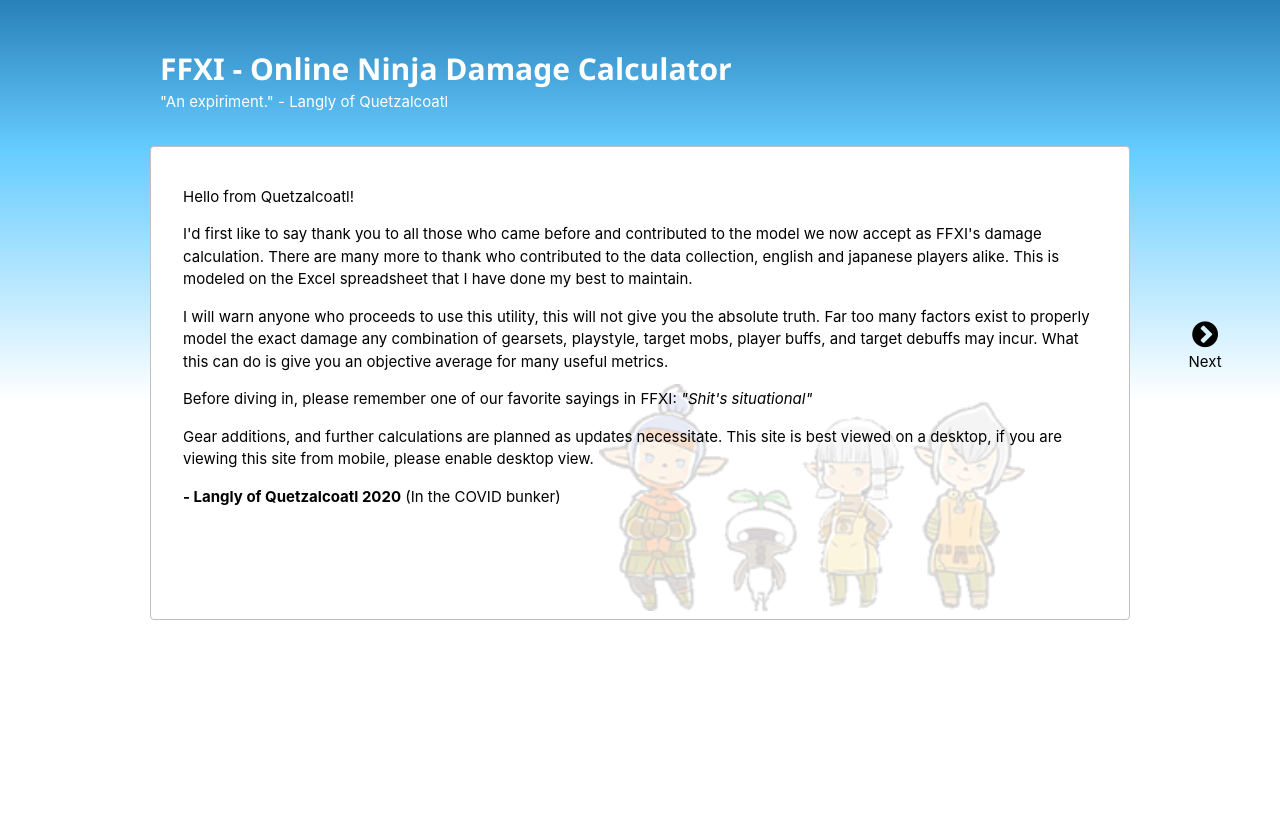
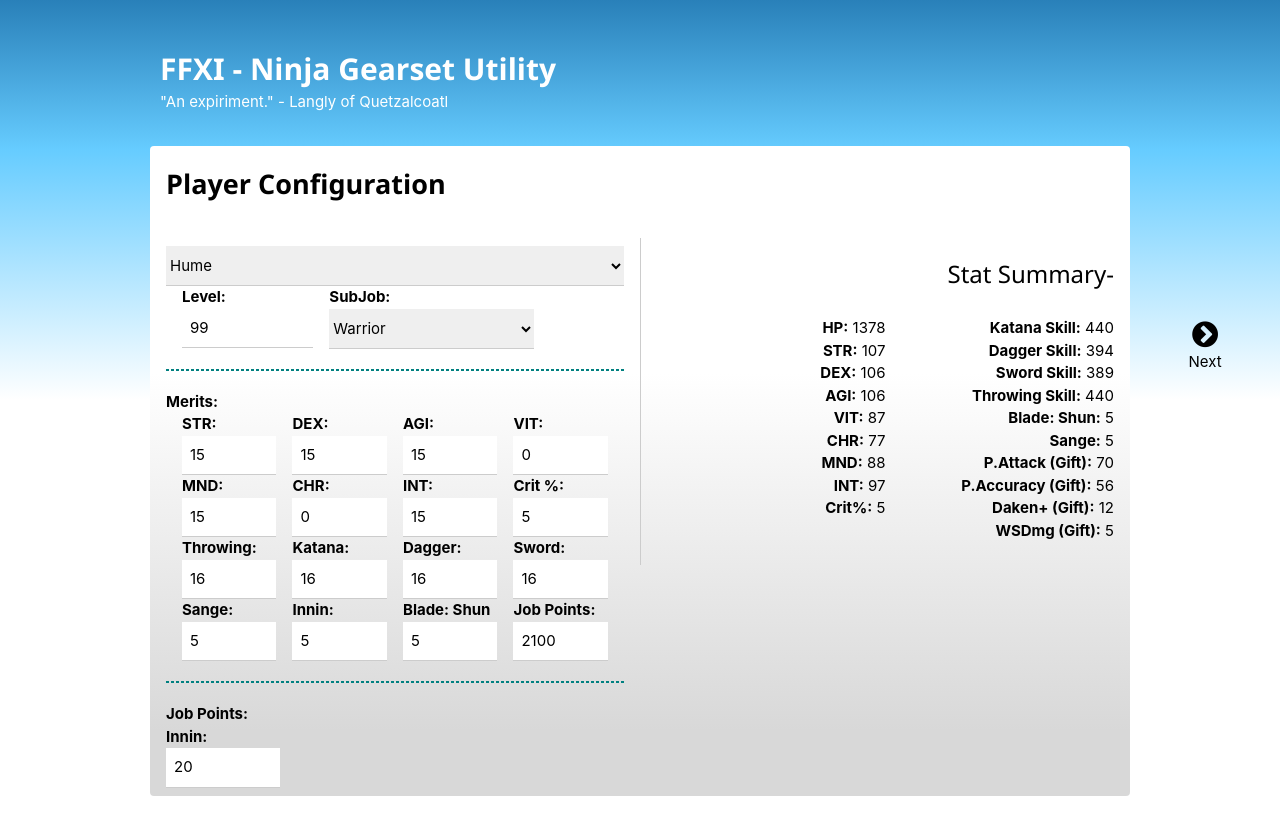
Before and after one commit to sethmccauley/nin-dmg, a React (Create React App) app: page / in a window 1280 px wide. Shown: the top 834 px of the page. Built offline with nearby package versions, Linux system fonts and the light colour scheme.

Commit message:
Design choices.

```diff
--- a/src/App.js
+++ b/src/App.js
@@ -114,17 +114,15 @@
     const { player, playStyle, gearsets, buffs, target, data } = this.state
     switch(step){
       case 1:
-        return <Home />
+        return <PlayerComp config={player} update={this.handleChange('player')} />
       case 2:
-        return <PlayerComp config={player} update={this.handleChange('player')} />
+        return <PlayStyleComp config={player} style={playStyle} buffs={buffs} createStyle={this.addPlayStyle} updateData={this.handleChange('playStyle')}/>
       case 3:
-        return <PlayStyleComp config={player} style={playStyle} buffs={buffs} createStyle={this.addPlayStyle} updateData={this.handleChange('playStyle')}/>
+        return <GearSetsComp config={gearsets} style={playStyle} />
       case 4:
-        return <GearSetsComp config={gearsets} style={playStyle} />
-      case 5:
         return <DataComp config={data} />
       default:
-        return <Home />
+        return <PlayerComp />
     }
   }
   render(){
@@ -135,7 +133,7 @@
     <div className="App">
       <header className="App-header">
         <div className="w3-content w3-section w3-threequarter" style={{minWidth: '600px'}}>
-          <h2 className="w3-left-align" style={{fontWeight: '600', marginTop: '30px', marginBottom: '0px'}}>FFXI - Online Ninja Damage Calculator</h2>
+          <h2 className="w3-left-align" style={{fontWeight: '600', marginTop: '30px', marginBottom: '0px'}}>FFXI - Ninja Gearset Utility</h2>
           <p className="w3-left-align w3-medium" style={{margin: '0px'}}>"An expiriment." - Langly of Quetzalcoatl</p>
         </div>
       </header>
--- a/src/components/playercomp.js
+++ b/src/components/playercomp.js
@@ -56,12 +56,12 @@
                                 <label><b>INT:</b> </label><input type='number' className='w3-input' max='15' min='0' id='intMerits' defaultValue={config.intMerits} onChange={(e) => update(e)}></input>
                             </div>
                             <div className='w3-quarter'>
-                                <label><b>Crit %:</b> </label><input type='number' className='w3-input' max='5' min='0' id='crit' defaultValue={config.crit} onChange={(e) => update(e)}></input>
+                                <label><b>Crit %:</b> </label><input type='number' className='w3-input' max='5' min='0' id='critMerits' defaultValue={config.critMerits} onChange={(e) => update(e)}></input>
                             </div>
                         </div>
                         <div className='w3-row-padding'>
                             <div className='w3-quarter'>
-                                <label><b>Throwing:</b> </label><input type='number' className='w3-input' max='16' min='0' defaultValue='16'></input>
+                                <label><b>Throwing:</b> </label><input type='number' className='w3-input' max='16' min='0' id='throwingSkillMerits' defaultValue={config.throwingSkillMerits} onChange={(e) => update(e)}></input>
                             </div>
                             <div className='w3-quarter'>
                                 <label><b>Katana:</b> </label><input type='number' className='w3-input' max='16' min='0' id='katanaSkillMerits' defaultValue={config.katanaSkillMerits} onChange={(e) => update(e)}></input>
@@ -75,21 +75,21 @@
                         </div>
                         <div className='w3-row-padding'>
                             <div className='w3-quarter'>
-                                <label><b>Sange:</b> </label><input type='number' className='w3-input' max='5' min='0' id='sangeMerits' defaultValue={config.sangeMerits} onChange={(e) => update(e)}></input>
+                                <label><b>Sange:</b> </label><input id='sangeMerits' type='number' className='w3-input' max='5' min='0' id='sangeMerits' defaultValue={config.sangeMerits} onChange={(e) => update(e)}></input>
                             </div>
                             <div className='w3-quarter'>
-                                <label><b>Innin:</b> </label><input type='number' className='w3-input' max='5' min='0' id='inninMerits' defaultValue={config.inninMerits} onChange={(e) => update(e)}></input>
+                                <label><b>Innin:</b> </label><input id='inninMerits' type='number' className='w3-input' max='5' min='0' id='inninMerits' defaultValue={config.inninMerits < 6 ? config.inninMerits : 5} onChange={(e) => update(e)}></input>
                             </div>
                             <div className='w3-quarter'>
-                                <label><b>Blade: Shun</b> </label><input type='number' className='w3-input' max='5' min='0' defaultValue='5'></input>
+                                <label><b>Blade: Shun</b> </label><input id='bladeShunMerits' type='number' className='w3-input' max='5' min='0' defaultValue={config.bladeShunMerits < 6 ? config.bladeShunMerits: 5} onChange={(e) => update(e)}></input>
                             </div>
                             <div className='w3-quarter'>
-                                <label><b>Job Points:</b> </label><input type='number' className='w3-input' max='2100' min='0' defaultValue='2100'></input>
+                                <label><b>Job Points:</b> </label><input id='jobPoints' type='number' className='w3-input' max='2100' min='0' defaultValue={config.jobPoints < 2101 ? config.jobPoints: 2100} onChange={(e) => update(e)}></input>
                             </div>
                         </div>
                         <hr style={{border: '1px dashed teal'}}/>
                         <b>Job Points:</b><br />
-                        <label><b>Innin:</b> </label><input type='number' className='w3-input' style={{width: '25%'}} max='20' min='0' id='inninJobPoints' defaultValue={config.inninJobPoints} onChange={(e) => update(e)}></input>
+                        <label><b>Innin:</b> </label><input id='inninJobPoints' type='number' className='w3-input' style={{width: '25%'}} max='20' min='0' id='inninJobPoints' defaultValue={config.inninJobPoints < 21 ? config.inninJobPoints : 20 } onChange={(e) => update(e)}></input>
                     </div>
                     <div className='w3-content w3-col s6 m6 l6 w3-border-left w3-right-align w3-padding'>
                         <h3>Stat Summary-</h3>
@@ -103,7 +103,7 @@
                                 <b>CHR:</b> {config.chr}<br />
                                 <b>MND:</b> {config.mnd}<br />
                                 <b>INT:</b> {config.int}<br />
-                                <b>Crit%:</b> {config.crit}<br />
+                                <b>Crit%:</b> {config.critMerits}<br />
                             </p>
                         </div>
                         <div className='w3-half'>
--- a/src/components/pojo/player.js
+++ b/src/components/pojo/player.js
@@ -14,7 +14,7 @@
         this.vit= 0;
         this.mnd= 0;
         this.int= 0;
-        this.crit= 5;
+        this.critMerits= 5;
         this.pdl= 0.1;
         this.katanaSkill= 276;
         this.throwingSkill= 276;
@@ -63,7 +63,7 @@
         this.katanaSkill = 276 + 5*(Math.max(0, Math.min(localLevel-75, 5)))+6*(Math.max(0, Math.min(localLevel-80, 10)))+7*(Math.max(0, localLevel-90)) + parseInt(Math.min(this.katanaSkillMerits, 16))
         this.throwingSkill = 276 + 5*(Math.max(0, Math.min(localLevel-75, 5)))+6*(Math.max(0, Math.min(localLevel-80, 10)))+7*(Math.max(0, localLevel-90)) + parseInt(Math.min(this.throwingSkillMerits, 16))
         this.daggerSkill = 230 + 5*(Math.max(0, Math.min(localLevel-75, 5)))+6*(Math.max(0, Math.min(localLevel-80, 10)))+7*(Math.max(0, localLevel-90)) + parseInt(Math.min(this.daggerSkillMerits, 16))
-        this.swordSkill = 225 + 5*(Math.max(0, Math.min(localLevel-75, 5)))+6*(Math.max(0, Math.min(localLevel-80, 10)))+7*(Math.max(0, localLevel-90)) + parseInt(Math.min(this.daggerSkillMerits, 16))
+        this.swordSkill = 225 + 5*(Math.max(0, Math.min(localLevel-75, 5)))+6*(Math.max(0, Math.min(localLevel-80, 10)))+7*(Math.max(0, localLevel-90)) + parseInt(Math.min(this.swordSkillMerits, 16))
     }
 
     calculateGiftBonus(jobPoints){
```
